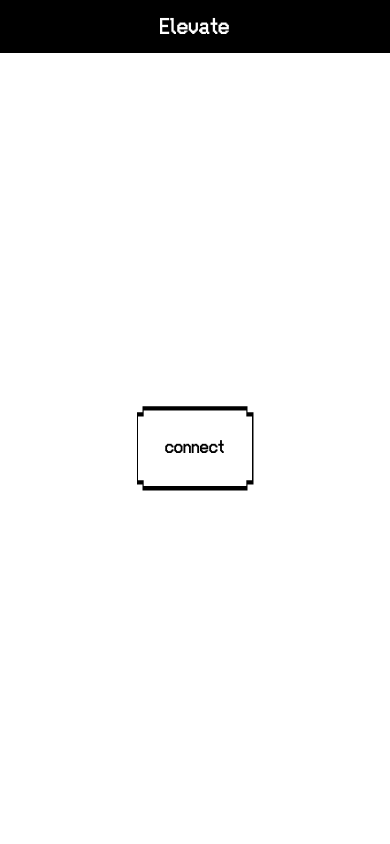
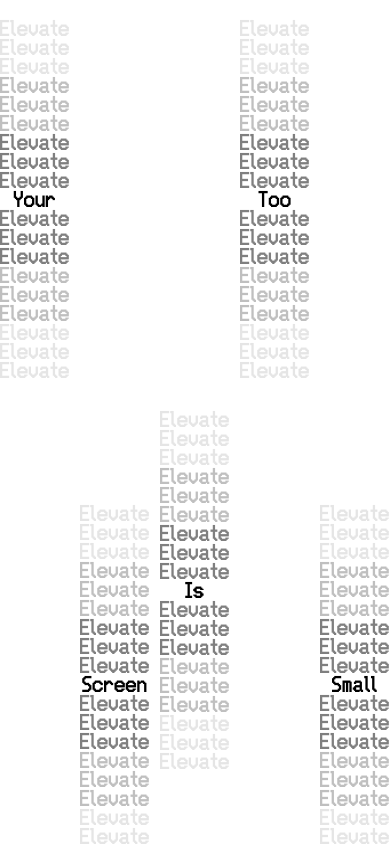
Before and after one commit to TheophileMoreau/elevate, a plain HTML site: page public/index.html in a window 390 px wide. Drawn offline with Linux system fonts and the light colour scheme.

Commit message:
feat: Handle CSS switch

```diff
--- a/public/app.js
+++ b/public/app.js
@@ -27,7 +27,7 @@ var displayLoadingPage = false;
 if (isMobileDevice()) {
     addMobilePage(container);
 }
-if (displayLoadingPage) { // Skip the loading page
+else if (displayLoadingPage) { // Skip the loading page
     addTitlePage(container);
 }
 // Otherwise, go to connect page
--- a/public/index.html
+++ b/public/index.html
@@ -4,9 +4,7 @@
   <title>Elevate</title>
   <meta name="viewport" content="width=device-width, initial-scale=1.0">
   <link rel="stylesheet" href="./styles/styles.css" type="text/css">
-  <link rel="stylesheet" href="./styles/loading.css" type="text/css">
-  <link rel="stylesheet" href="./styles/mobile.css" type="text/css">
-  <link rel="stylesheet" href="./styles/connect.css" type="text/css">
+  <link id="variable-stylesheet" rel="stylesheet" href="" type="text/css">
 </head>
 
 <body>
--- /dev/null
+++ b/public/js/addStylesheet.js
@@ -0,0 +1,4 @@
+export function addStylsheet (stylesheet) {
+    var elemement = document.getElementById('variable-stylesheet');
+    elemement.href = './styles/' + stylesheet + '.css';
+}
--- a/public/js/connectPage.js
+++ b/public/js/connectPage.js
@@ -1,6 +1,10 @@
+import { addStylsheet } from './addStylesheet.js';
+
 let ws;
 
 export function addConnectPage(element) {
+    addStylsheet('connect');
+
     element.innerHTML =
         `<div class="title-bar">
         <p id="title-bar-text">Elevate</p>
--- a/public/js/loadingPage.js
+++ b/public/js/loadingPage.js
@@ -1,4 +1,8 @@
+import { addStylsheet } from './addStylesheet.js';
+
 export function addTitlePage(element) {
+  addStylsheet('loading');
+
   var startTime = Date.now();
 
   console.log('Adding title Page');
--- a/public/js/mobilePage.js
+++ b/public/js/mobilePage.js
@@ -1,4 +1,8 @@
+import { addStylsheet } from './addStylesheet.js';
+
 export function addMobilePage(element) {
+    addStylsheet('mobile');
+
     console.log('Adding mobile page !');
     element.innerHTML = `
       <div class="mobile-title-container" id="titles">
--- a/public/styles/mobile.css
+++ b/public/styles/mobile.css
@@ -1,3 +1,12 @@
+#titles {
+    width: 100%;
+    display: flex;
+    flex-direction: row;
+    justify-content: space-between; /* Spread items across the main axis */
+    margin: 2vw;
+    }
+
+
 .mobile-title {
     font-size: 5vw;
     display: flex;
```
